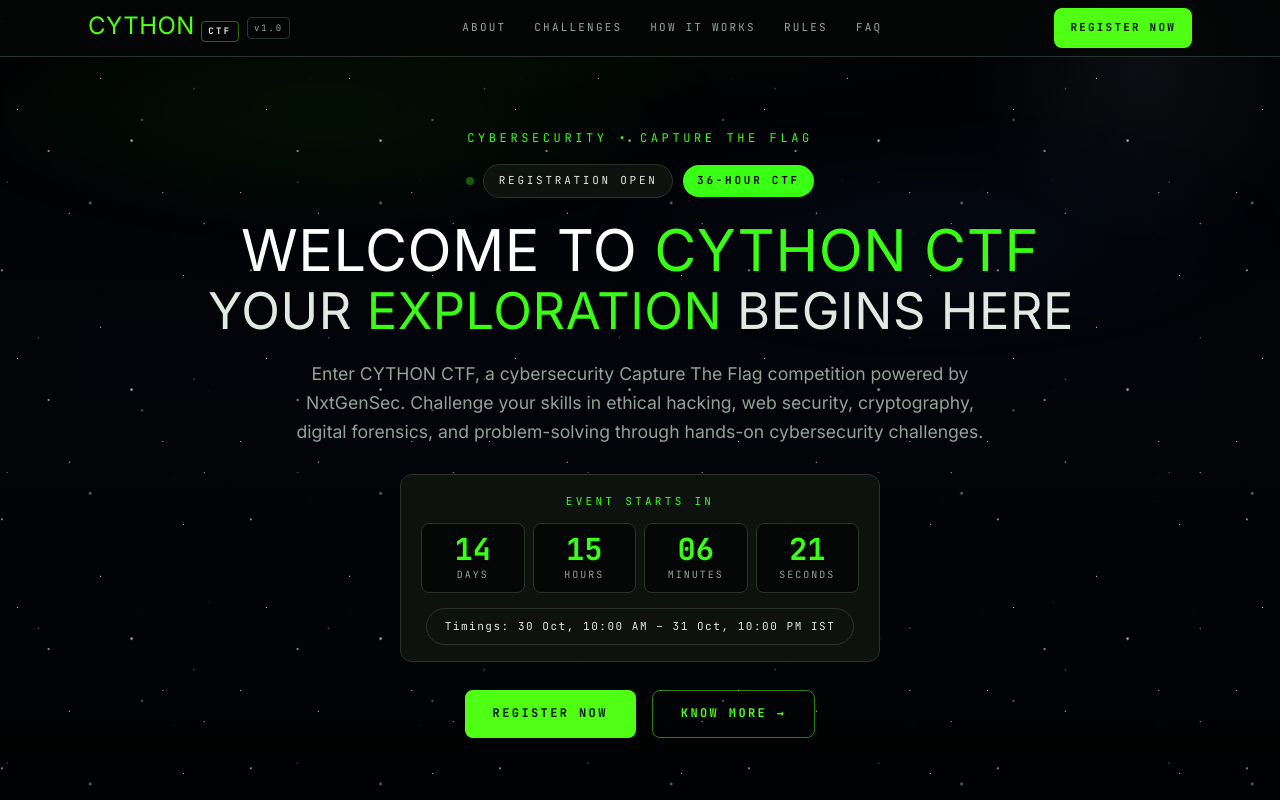
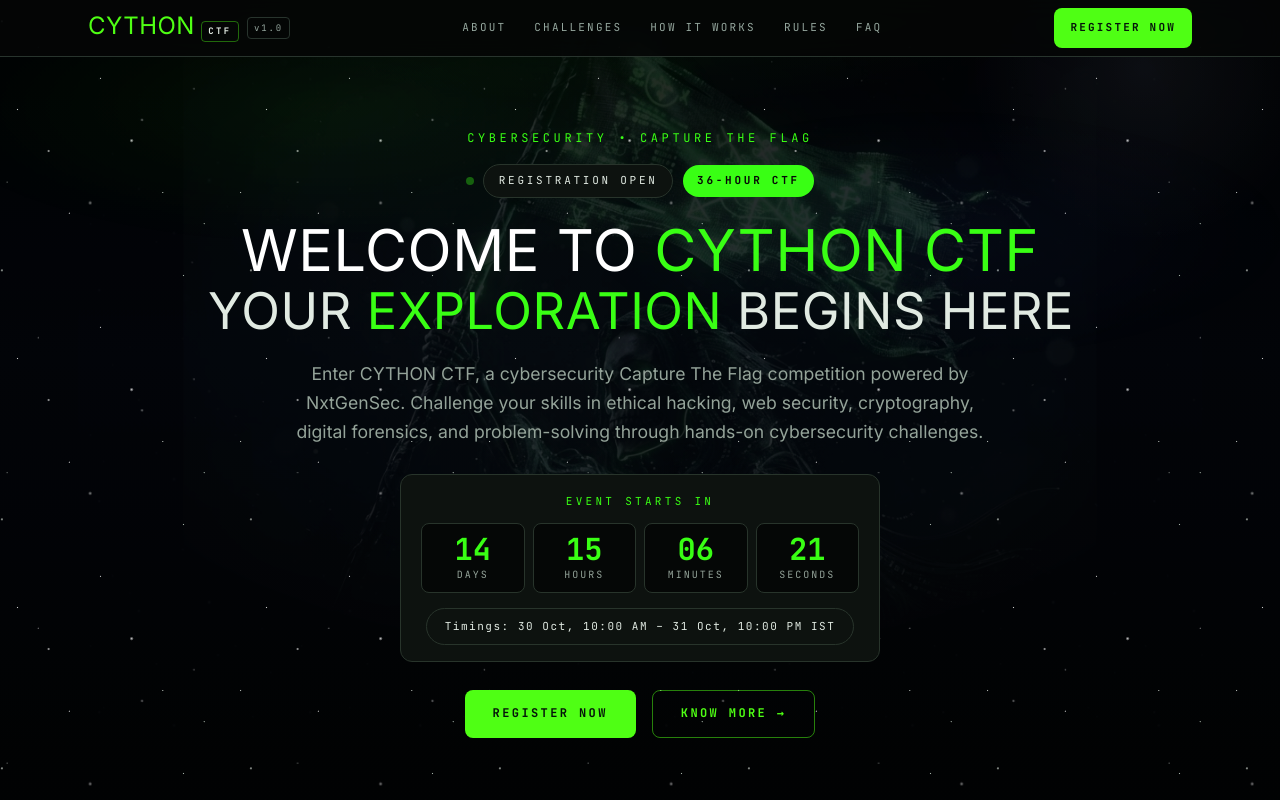
Before and after one commit to nxtgensec/cython-ctf, a plain HTML site: page index.html in a window 1280 px wide. Shown: the top 800 px of the page. Drawn offline with Linux system fonts and the light colour scheme; a web font is replaced by a local one.

Commit message:
feat: restore reaper background art as local bg.jpg behind starfield

```diff
--- a/styles.css
+++ b/styles.css
@@ -51,7 +51,7 @@
     linear-gradient(#010204,#03060b 45%,#020304);
   background-size:240px 240px,240px 240px,240px 240px,240px 240px,240px 240px,240px 240px,240px 240px,240px 240px,240px 240px,240px 240px,auto,auto,auto;
 }
-.bg-logo{position:absolute;inset:0;background:url("logo.png") center 6%/min(880px,118vw) no-repeat;opacity:.2;mix-blend-mode:screen;-webkit-mask-image:radial-gradient(ellipse 62% 55% at 50% 38%,#000 52%,transparent 78%);mask-image:radial-gradient(ellipse 62% 55% at 50% 38%,#000 52%,transparent 78%)}
+.bg-logo{position:absolute;inset:0;background:url("bg.jpg") center 6%/min(880px,118vw) no-repeat;opacity:.2;mix-blend-mode:screen;-webkit-mask-image:radial-gradient(ellipse 62% 55% at 50% 38%,#000 52%,transparent 78%);mask-image:radial-gradient(ellipse 62% 55% at 50% 38%,#000 52%,transparent 78%)}
 body>header,body>main,body>footer{position:relative;z-index:1}
 /* Sky motion: twinkling star layer + slow aurora drift */
 .sky::before{content:"";position:absolute;inset:-5%;background:
```
Also changed, not shown: bg.jpg (added).
